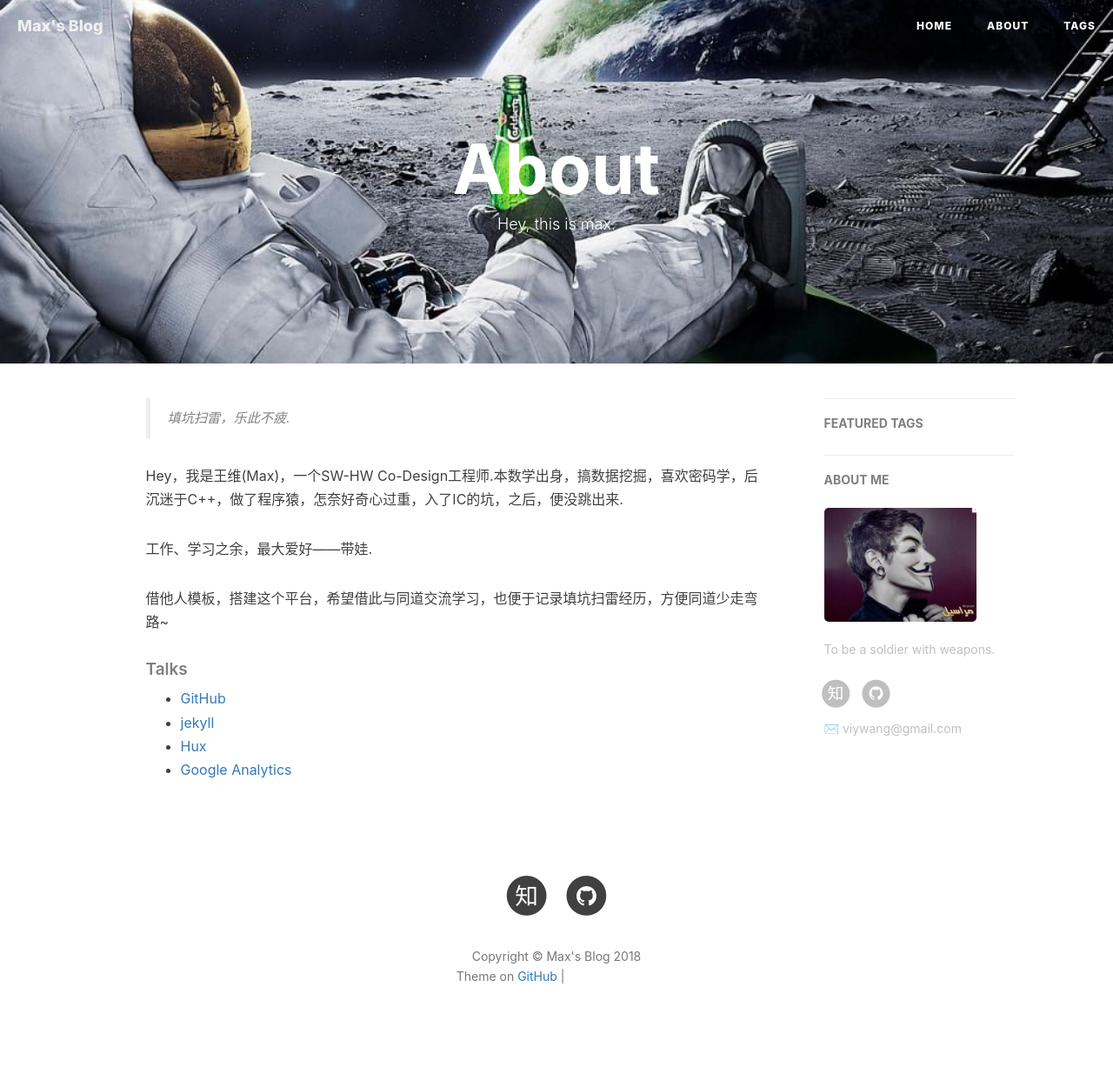
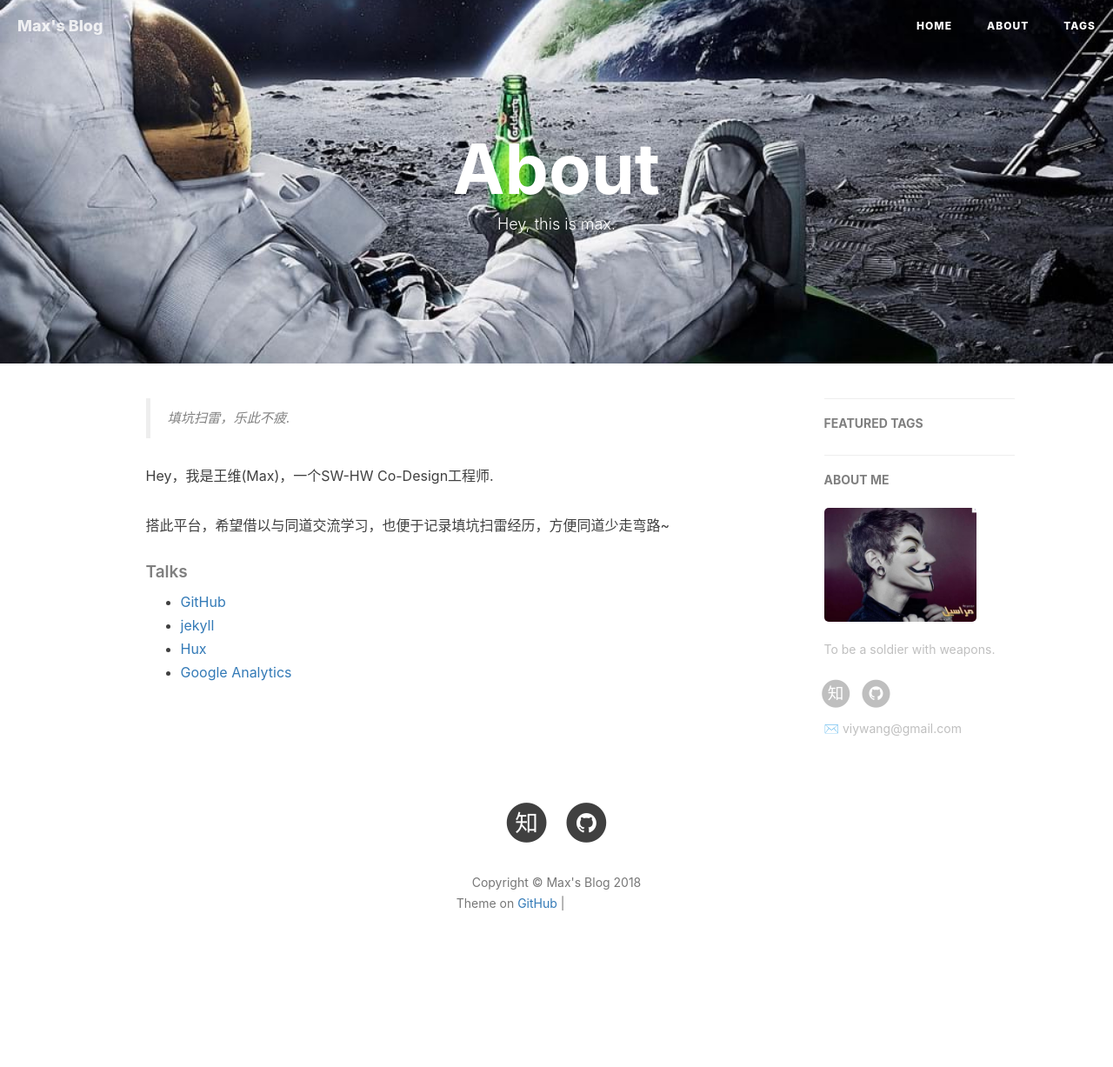
Before and after one commit to VVViy/VVViy.github.io, a Jekyll site: the page built from about.html, in a window 1280 px wide. Shown: the whole page at 87% size. Built offline with Jekyll 4.4.1, drawn with Linux system fonts in a browser that asks for light colours; nearby versions of some CDN libraries; comment, search, counter and statistics services are not loaded; after the commit the page ends 1143 px from its top, so only the background shows below that; grey boxes are pictures that could not be loaded.

Commit message:
Update about.html

```diff
--- a/about.html
+++ b/about.html
@@ -18,11 +18,9 @@ header-img: "img/blog-bg-cheers-earth.jpg"
 
     <blockquote><p>填坑扫雷，乐此不疲.</p></blockquote>
 
-    <p>Hey，我是王维(Max)，一个SW-HW Co-Design工程师.本数学出身，搞数据挖掘，喜欢密码学，后沉迷于C++，做了程序猿，怎奈好奇心过重，入了IC的坑，之后，便没跳出来.</p></p>
+    <p>Hey，我是王维(Max)，一个SW-HW Co-Design工程师.</p>
 
-    <p>工作、学习之余，最大爱好——带娃.</p>
-
-    <p>借他人模板，搭建这个平台，希望借此与同道交流学习，也便于记录填坑扫雷经历，方便同道少走弯路~</p>
+    <p>搭此平台，希望借以与同道交流学习，也便于记录填坑扫雷经历，方便同道少走弯路~</p>
 
     <p></p>
 
```
